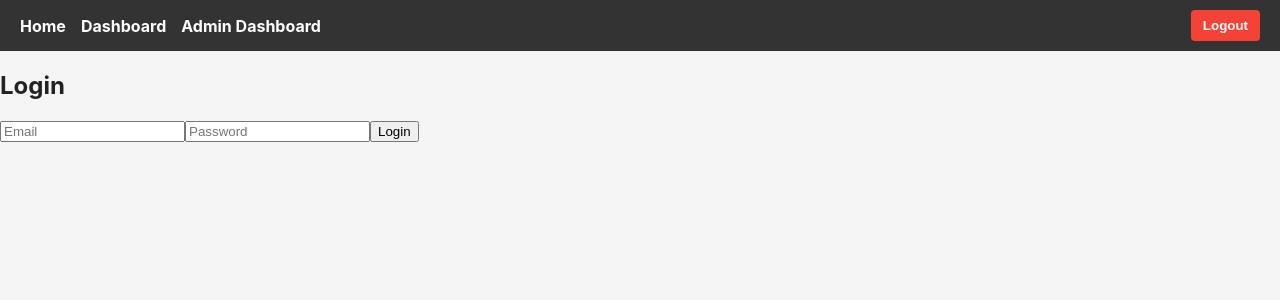
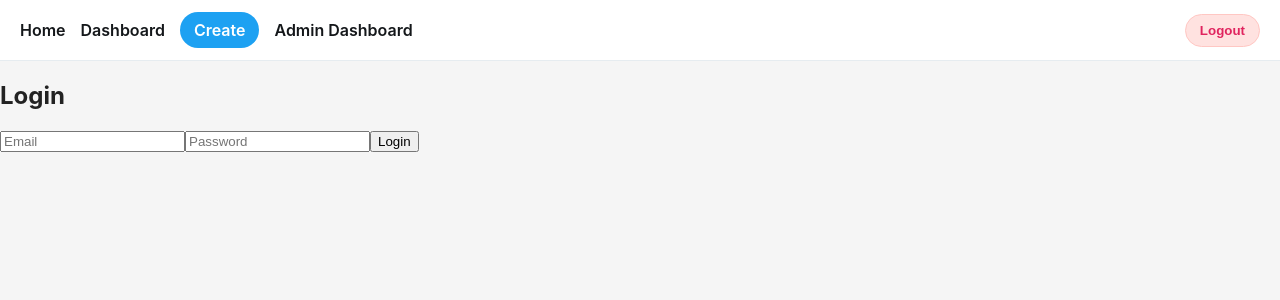
Before and after one commit to chas-academy/team-aa-Twitter-Clone, a React (Vite) app in the folder frontend/: page /login in a window 1280 px wide. Shown: the top 300 px of the page. Built offline with nearby package versions, Linux system fonts and the light colour scheme; no server answers; sample sign-in values are in the browser's storage.

Commit message:
debugging and changing a few thhings

```diff
--- a/frontend/src/App.jsx
+++ b/frontend/src/App.jsx
@@ -7,6 +7,7 @@ import Navbar from './components/Navbar';
 import { AuthProvider } from './context/AuthContext';
 import ProtectedRoute from './components/ProtectedRoute';
 import AdminDashboard from './pages/AdminDashboard';
+import CreateTweet from './pages/CreateTweet';
 import "./styles/App.css";
 
    function App() {
@@ -30,6 +31,15 @@ import "./styles/App.css";
           />
 
           <Route
+            path="/create"
+            element={
+              <ProtectedRoute>
+                <CreateTweet />
+              </ProtectedRoute>
+            }
+          />
+
+          <Route
             path="/admin"
             element={
               <ProtectedRoute adminOnly={true}>
--- a/frontend/src/components/Navbar.jsx
+++ b/frontend/src/components/Navbar.jsx
@@ -29,6 +29,9 @@ export default function Navbar() {
             <Link to="/dashboard" className="nav-link">
               Dashboard
             </Link>
+            <Link to="/create" className="nav-link primary">
+              Create
+            </Link>
 
             {/* Show only for admins */}
             {user.role === "admin" && (
--- a/frontend/src/components/TweetCard.jsx
+++ b/frontend/src/components/TweetCard.jsx
@@ -1,14 +1,24 @@
-import { useState } from 'react';
+import { useContext, useMemo, useState } from 'react';
 import api from '../api/api';
+import { AuthContext } from '../context/AuthContext';
 import "../styles/TweetCard.css";
 
 export default function TweetCard({ tweet }) {
+  const { user } = useContext(AuthContext);
   const [likes, setLikes] = useState(tweet.likes);
+  const [likedBy, setLikedBy] = useState(tweet.likedBy || []);
+
+  const hasLiked = useMemo(() => {
+    if (!user) return false;
+    return likedBy.includes(user._id);
+  }, [likedBy, user]);
 
   const handleLike = async () => {
+    if (hasLiked) return; // avoid extra calls
     try {
       const res = await api.post(`/tweets/${tweet._id}/like`);
       setLikes(res.data.likes);
+      if (res.data.likedBy) setLikedBy(res.data.likedBy);
     } catch (err) {
       console.error('Failed to like tweet', err);
     }
@@ -16,9 +26,16 @@ export default function TweetCard({ tweet }) {
 
   return (
     <div className="tweet-card">
-      <p>{tweet.content}</p>
-      <p>Likes: {likes}</p>
-      <button onClick={handleLike}>Like</button>
+      <div className="tweet-content">{tweet.content}</div>
+      <div className="tweet-actions">
+        <button
+          className={`like-btn ${hasLiked ? 'liked' : ''}`}
+          onClick={handleLike}
+          disabled={hasLiked}
+        >
+          {hasLiked ? 'Liked' : 'Like'} • {likes}
+        </button>
+      </div>
     </div>
   );
 }
--- a/frontend/src/pages/CreateTweet.jsx
+++ b/frontend/src/pages/CreateTweet.jsx
@@ -14,9 +14,9 @@ const CreateTweet = () => {
     if (!content.trim()) return alert("Tweet cannot be empty!");
 
     try {
-      await api.post("/tweets", { userId: user._id, content });
+      await api.post("/tweets", { content });
       setContent("");
-      navigate("/dashboard");
+      navigate("/");
     } catch (error) {
       console.error(error);
       alert("Failed to create tweet.");
--- a/frontend/src/styles/Navbar.css
+++ b/frontend/src/styles/Navbar.css
@@ -2,9 +2,13 @@
   display: flex;
   justify-content: space-between;
   align-items: center;
-  background: #333;
-  color: white;
-  padding: 10px 20px;
+  background: #ffffff;
+  color: #14171a;
+  padding: 12px 20px;
+  border-bottom: 1px solid #e6ecf0;
+  position: sticky;
+  top: 0;
+  z-index: 50;
 }
 
 .navbar-left {
@@ -19,27 +23,38 @@
 }
 
 .nav-link {
-  color: white;
+  color: #14171a;
   text-decoration: none;
-  font-weight: bold;
+  font-weight: 600;
   transition: color 0.3s;
 }
 
 .nav-link:hover {
-  color: #00bcd4;
+  color: #1da1f2;
 }
 
 .logout-btn {
-  background: #f44336;
-  color: white;
-  border: none;
-  padding: 8px 12px;
-  border-radius: 4px;
+  background: #ffe2e0;
+  color: #e0245e;
+  border: 1px solid #ffc7c3;
+  padding: 8px 14px;
+  border-radius: 999px;
   cursor: pointer;
-  font-weight: bold;
+  font-weight: 600;
   transition: background 0.3s;
 }
 
 .logout-btn:hover {
-  background: #d32f2f;
+  background: #ffd6d3;
 }
+
+.nav-link.primary {
+  background: #1da1f2;
+  color: #fff;
+  padding: 8px 14px;
+  border-radius: 999px;
+}
+
+.nav-link.primary:hover {
+  background: #0d8bd9;
+}
--- a/frontend/src/styles/TweetCard.css
+++ b/frontend/src/styles/TweetCard.css
@@ -52,3 +52,24 @@
 .tweet-actions button:hover {
   color: #0d8ae8;
 }
+
+/* Polished Like button */
+.like-btn {
+  background: #e8f5fe;
+  color: #1da1f2;
+  border: 1px solid #cde8fb;
+  padding: 8px 14px;
+  border-radius: 999px;
+  font-weight: 600;
+}
+
+.like-btn:hover {
+  background: #d9effd;
+}
+
+.like-btn.liked,
+.like-btn:disabled {
+  background: #1da1f2;
+  color: #fff;
+  border-color: #1da1f2;
+}
```
Also changed, not shown: 2 other files (tests, documents, lock files or other folders).
